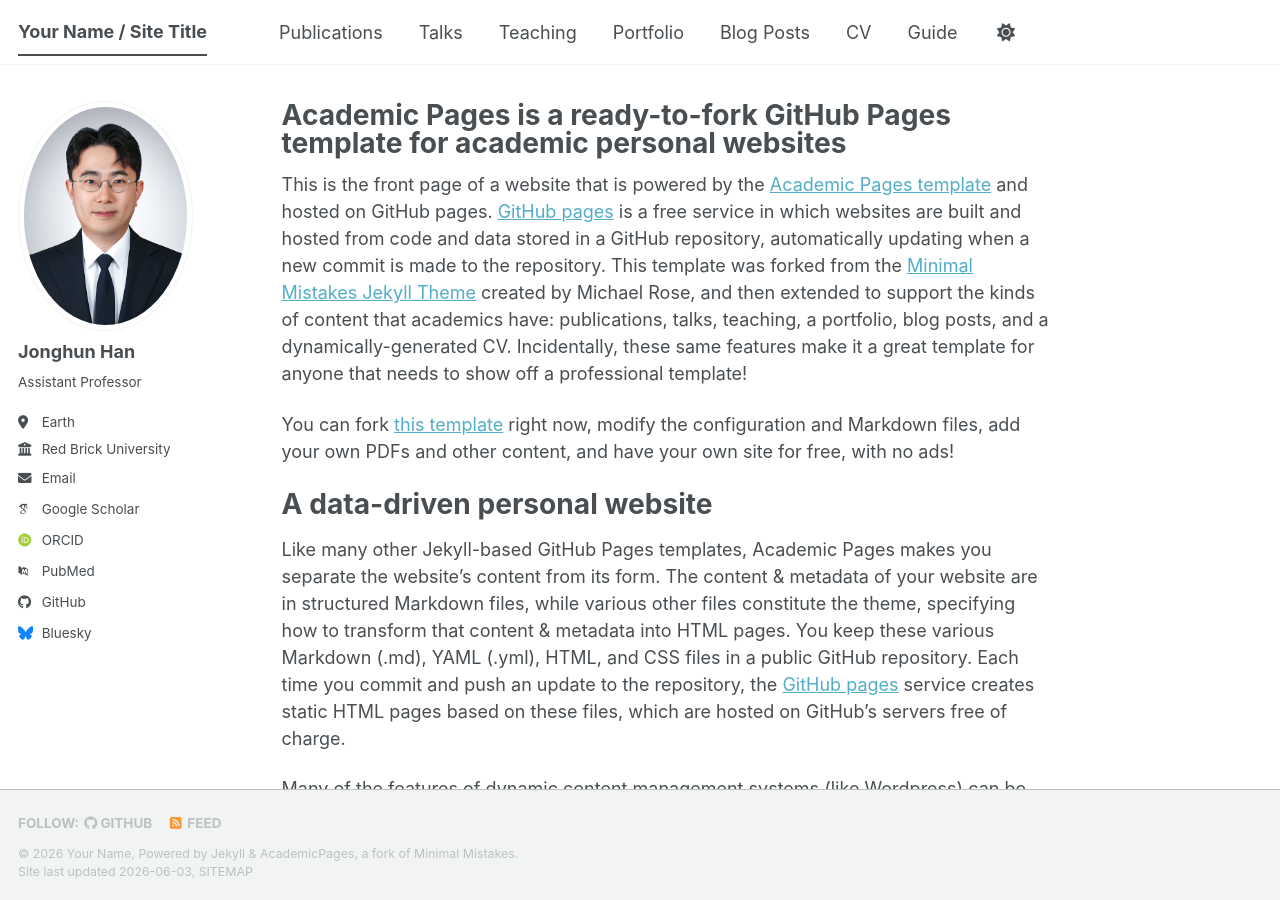
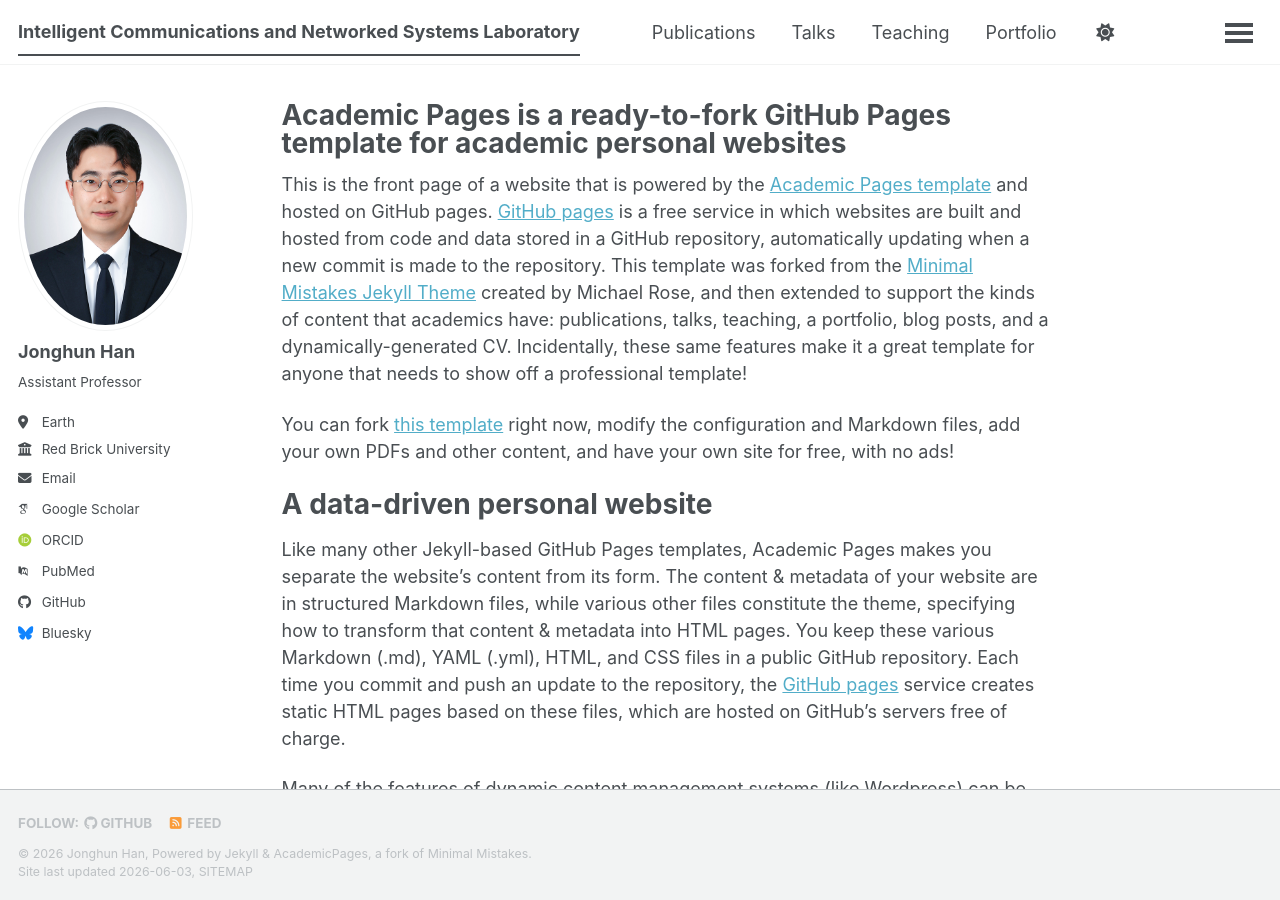
Before and after one commit to icnsl/icnsl.github.io, a Jekyll site: the page built from _pages/about.md, in a window 1280 px wide and 900 px high. Built offline with Jekyll 4.4.1, drawn with Linux system fonts in a browser that asks for light colours; some web fonts are replaced; a script bundle is joined from its source files by our own code; library files that are not in the unit come from our copies.

Commit message:
Update _config.yml

```diff
--- a/_config.yml
+++ b/_config.yml
@@ -9,14 +9,14 @@
 # Basic Site Settings
 locale                   : "en-US"
 site_theme               : "default" # The available themes options are "default", "air", "sunrise", "mint", "dirt" and "contrast"
-title                    : "Your Name / Site Title"
+title                    : "Intelligent Communications and Networked Systems Laboratory"
 title_separator          : "-"
-name                     : &name "Your Name"
-description              : &description "Your Name's academic portfolio"   # Update this with a general description of your site, this is the default if not overridden by a page
-url                      : https://academicpages.github.io # The base hostname & protocol for your site e.g. "https://[your GitHub username].github.io",
+name                     : &name "Jonghun Han"
+description              : &description "Wireless network, communication systems, next-generation WLAN, and digital twin systems "   # Update this with a general description of your site, this is the default if not overridden by a page
+url                      : https://icnsl.github.io # The base hostname & protocol for your site e.g. "https://[your GitHub username].github.io",
                                                            # or if you already have some other page hosted on Github then use "https://[your GitHub username].github.io/[Your Repo Name]"
 baseurl                  : "" # the subpath of your site, e.g. "/blog"
-repository               : "academicpages/academicpages.github.io"
+repository               : "icnsl/icnsl.github.io"
 
 # Site Author - The following control what appear as part of the author content on the side bar.
 #               If a field is blank the icon and link will not appear, otherwise it will be shown.
```
